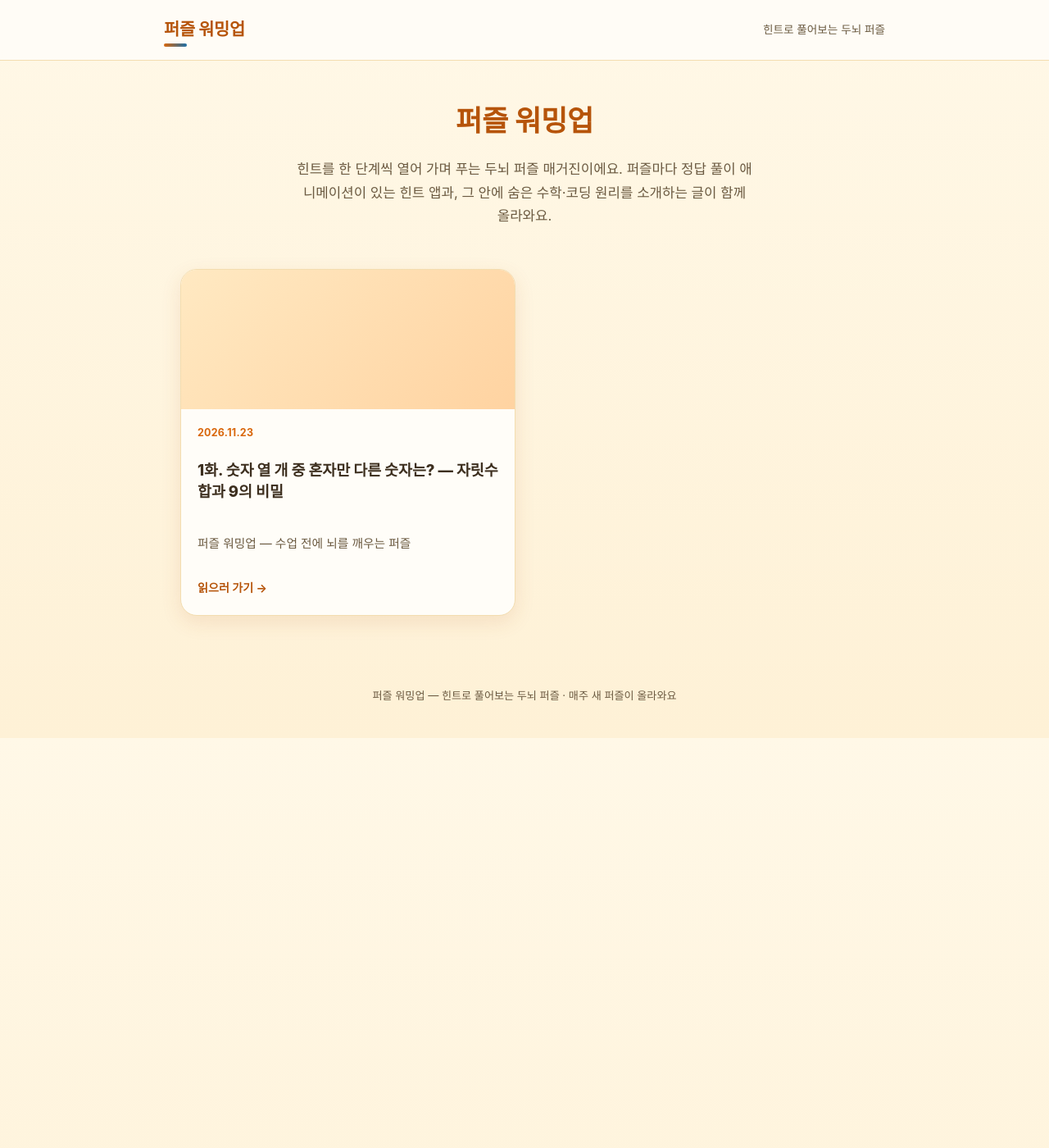
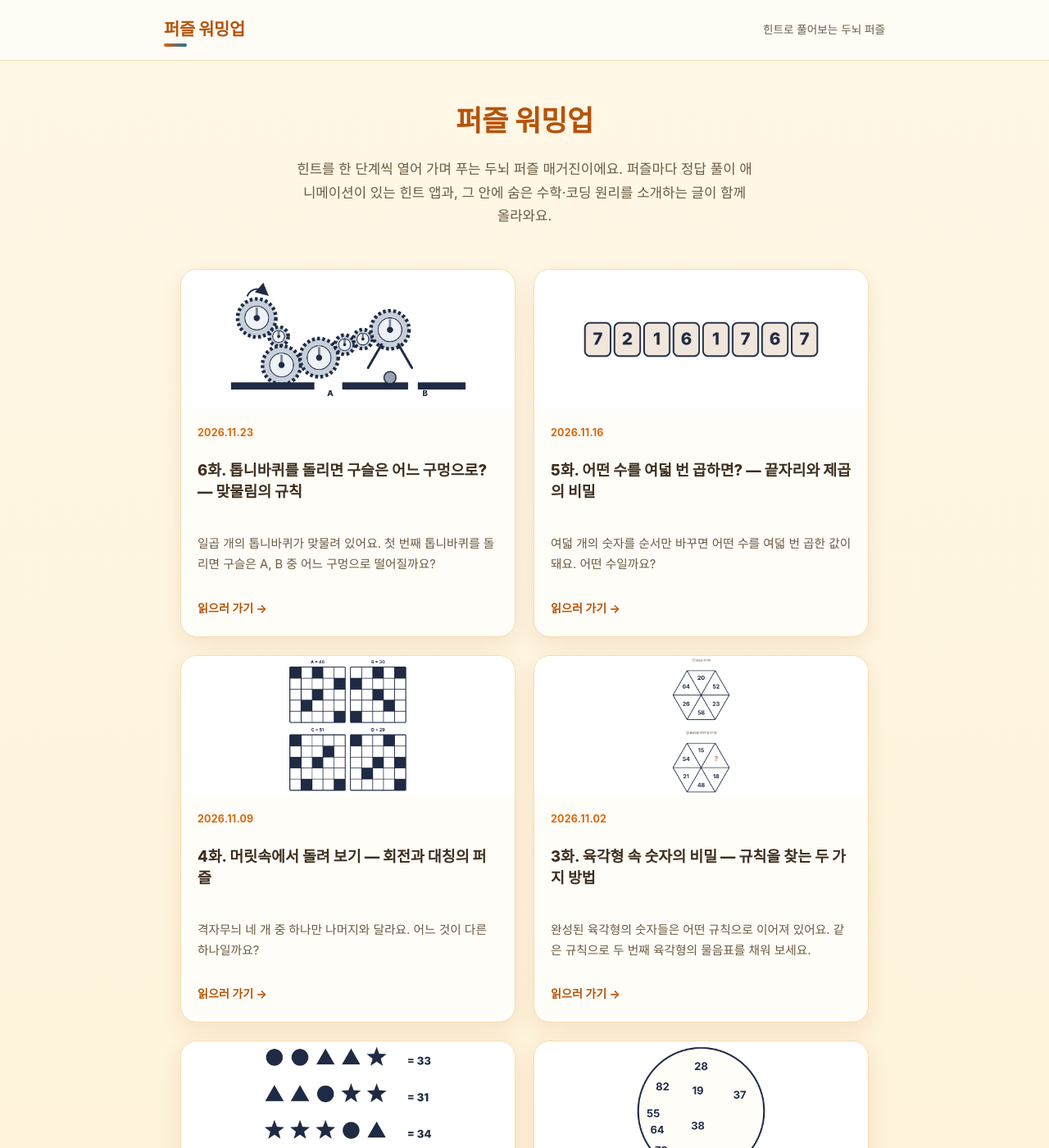
Before and after one commit to ssnkoster/puzzle, a Jekyll site: the page built from index.md, in a window 1280 px wide and 1400 px high. Shown: the whole window at 82% size. Built offline with Jekyll 4.4.1, drawn with Linux system fonts in a browser that asks for light colours; some of the changed text lies outside the part shown.

Commit message:
기사 6편 + 대표 이미지 + 인라인 퍼즐

````diff
--- /dev/null
+++ b/_posts/2026-10-19-digit-sum.md
@@ -0,0 +1,39 @@
+---
+layout: post
+title: "1화. 숫자 열 개 중 혼자만 다른 숫자는? — 자릿수 합과 9의 비밀"
+date: 2026-10-19
+thumbnail: /assets/episodes/011-circle/thumb.png
+---
+
+원 안의 두 자리 숫자 열 개 중 아홉 개에는 공통점이 있고, 딱 하나만 달라요. 어떤 숫자일까요?
+
+---
+
+## 지금 바로 풀어 보세요
+
+힌트 버튼을 누르면 한 번에 하나씩 힌트가 열려요. 마지막 힌트 뒤에는 정답이 풀이 과정과 함께 천천히 나타나요.
+
+<iframe class="puzzle-frame" src="/puzzle/demos/011-circle/" title="퍼즐 011" loading="lazy"></iframe>
+<p class="puzzle-open"><a href="/puzzle/demos/011-circle/">새 창에서 크게 열기 ↗</a></p>
+
+풀이의 열쇠는 숫자를 보는 관점을 바꾸는 거예요. 크기, 홀짝, 그리고 **각 자리 숫자의 합**까지 하나씩 살펴보세요.
+
+## 한 걸음 더: 자릿수 합은 왜 쓸모가 있을까?
+
+어떤 수의 자릿수 합을 9로 나눈 나머지는 **원래 수를 9로 나눈 나머지와 같아요.** 10, 100, 1000…은 모두 9로 나누면 나머지가 1이라서, 34 = 3×10 + 4는 9로 나눈 나머지가 3+4와 같거든요. 그래서 자릿수 합이 9의 배수이면 그 수도 9의 배수예요. (예: 738 → 7+3+8=18 → 9의 배수)
+
+## 코딩으로 해석하기
+
+```python
+def digit_sum(n):
+    return sum(int(c) for c in str(n))
+
+nums = [28, 82, 19, 37, 55, 64, 38, 73, 91, 46]
+print([digit_sum(n) for n in nums])
+```
+
+`n % 9`와 `digit_sum(n) % 9`를 비교해 보면 항상 같다는 걸 확인할 수 있어요.
+
+---
+
+*출처: 《멘사 창의력 퍼즐 Mensa Mind Maze Quest》 존 브렘너 지음 · 권태은 옮김 · 보누스 (퍼즐 011)*
--- /dev/null
+++ b/_posts/2026-10-26-shape-equations.md
@@ -0,0 +1,40 @@
+---
+layout: post
+title: "2화. 도형이 숫자라고? — 연립방정식을 눈으로 푸는 법"
+date: 2026-10-26
+thumbnail: /assets/episodes/053-shapes/thumb.png
+---
+
+●, ▲, ★ 도형들이 줄마다 더해져 있고 합이 적혀 있어요. 마지막 줄의 합은 얼마일까요?
+
+---
+
+## 지금 바로 풀어 보세요
+
+힌트 버튼을 누르면 한 번에 하나씩 힌트가 열려요. 마지막 힌트 뒤에는 정답이 풀이 과정과 함께 천천히 나타나요.
+
+<iframe class="puzzle-frame" src="/puzzle/demos/053-shapes/" title="퍼즐 053" loading="lazy"></iframe>
+<p class="puzzle-open"><a href="/puzzle/demos/053-shapes/">새 창에서 크게 열기 ↗</a></p>
+
+각 줄을 식으로 보고, **두 줄을 빼면** 무엇이 사라지는지 살펴보세요. 도형 하나의 값이 보이기 시작해요.
+
+## 한 걸음 더: 이게 바로 연립방정식이에요
+
+도형을 문자로 바꾸면 ●=a, ▲=b, ★=c인 세 개의 식이 돼요. 이렇게 식이 여러 개 있을 때, 한 식에서 다른 식을 빼서 문자를 하나씩 없애 나가는 방법을 **소거법**이라고 해요. 퍼즐에서는 두 줄을 빼면 도형이 일부만 남아서 ● − ★ = 2 같은 간단한 관계가 나와요.
+
+## 코딩으로 해석하기
+
+```python
+import numpy as np
+# 각 줄의 (●, ▲, ★) 개수와 합
+A = np.array([[2, 2, 1], [1, 2, 2], [1, 1, 3]])
+s = np.array([33, 31, 34])
+a, b, c = np.linalg.solve(A, s)
+print(a, b, c, 2*a + b + c)
+```
+
+컴퓨터는 이 계산을 한 줄로 해요. 하지만 손으로 소거법을 해 보면 **왜 그 값이 나오는지** 이해할 수 있어요.
+
+---
+
+*출처: 《멘사 창의력 퍼즐 Mensa Mind Maze Quest》 존 브렘너 지음 · 권태은 옮김 · 보누스 (퍼즐 053)*
--- /dev/null
+++ b/_posts/2026-11-02-hexagon-rule.md
@@ -0,0 +1,41 @@
+---
+layout: post
+title: "3화. 육각형 속 숫자의 비밀 — 규칙을 찾는 두 가지 방법"
+date: 2026-11-02
+thumbnail: /assets/episodes/018-hexagon/thumb.png
+---
+
+완성된 육각형의 숫자들은 어떤 규칙으로 이어져 있어요. 같은 규칙으로 두 번째 육각형의 물음표를 채워 보세요.
+
+---
+
+## 지금 바로 풀어 보세요
+
+힌트 버튼을 누르면 한 번에 하나씩 힌트가 열려요. 마지막 힌트 뒤에는 정답이 풀이 과정과 함께 천천히 나타나요.
+
+<iframe class="puzzle-frame" src="/puzzle/demos/018-hexagon/" title="퍼즐 018" loading="lazy"></iframe>
+<p class="puzzle-open"><a href="/puzzle/demos/018-hexagon/">새 창에서 크게 열기 ↗</a></p>
+
+이웃한 숫자끼리 어떤 계산을 하면 다음 숫자가 나올까요? 계산이 **번갈아** 바뀌는지도 살펴보세요.
+
+## 한 걸음 더: 두 연산을 합치면?
+
+규칙은 "(+6)을 하고 ×2", 그다음엔 "(−6)을 하고 ÷2"가 번갈아 나와요. 두 번째 계산은 첫 번째 계산을 **되돌리는 연산**이라 2단계를 거치면 처음 값이 +3 만큼만 달라져요. 이렇게 **여러 연산을 이어 붙인 것을 함수의 합성**이라고 해요.
+
+## 코딩으로 해석하기
+
+```python
+def f(x): return (x + 6) * 2
+def g(x): return (x - 6) / 2
+
+x = 20
+for i in range(5):
+    x = f(x) if i % 2 == 0 else g(x)
+    print(x)
+```
+
+`f`와 `g`를 바꿔 가며 실행해 보세요. 다른 규칙으로도 같은 퍼즐을 만들 수 있어요.
+
+---
+
+*출처: 《멘사 창의력 퍼즐 Mensa Mind Maze Quest》 존 브렘너 지음 · 권태은 옮김 · 보누스 (퍼즐 018)*
--- /dev/null
+++ b/_posts/2026-11-09-grid-rotation.md
@@ -0,0 +1,42 @@
+---
+layout: post
+title: "4화. 머릿속에서 돌려 보기 — 회전과 대칭의 퍼즐"
+date: 2026-11-09
+thumbnail: /assets/episodes/017-grid/thumb.png
+---
+
+격자무늬 네 개 중 하나만 나머지와 달라요. 어느 것이 다른 하나일까요?
+
+---
+
+## 지금 바로 풀어 보세요
+
+힌트 버튼을 누르면 한 번에 하나씩 힌트가 열려요. 마지막 힌트 뒤에는 정답이 풀이 과정과 함께 천천히 나타나요.
+
+<iframe class="puzzle-frame" src="/puzzle/demos/017-grid/" title="퍼즐 017" loading="lazy"></iframe>
+<p class="puzzle-open"><a href="/puzzle/demos/017-grid/">새 창에서 크게 열기 ↗</a></p>
+
+그림을 머릿속에서 돌려 보세요. **돌렸을 때 겹치면 같은 그림**이에요. 뒤집어야만 겹치는 그림은 어떨까요?
+
+## 한 걸음 더: 돌리기와 뒤집기는 달라요
+
+정사각형 그림은 90°씩 네 번 돌려서 같은 모양을 만들 수 있어요. 하지만 **뒤집기(거울상)**는 아무리 돌려도 만들 수 없어요. 왼손과 오른손을 떠올려 보세요. 닮았지만 아무리 돌려도 겹치지 않죠. 수학에서는 이런 돌리기·뒤집기의 모음을 **대칭**으로 다뤄요.
+
+## 코딩으로 해석하기
+
+```python
+import numpy as np
+A = np.array([[1,0,1,0,0],[0,0,0,0,1],[0,0,1,0,0],[0,1,0,0,0],[0,0,0,0,1]])
+B = np.array([[0,0,1,0,1],[1,0,0,0,0],[0,0,1,0,0],[0,0,0,1,0],[1,0,0,0,0]])
+
+def same_by_rotation(x, y):
+    return any(np.array_equal(np.rot90(x, k), y) for k in range(4))
+
+print(same_by_rotation(A, B), same_by_rotation(A, np.fliplr(B)))
+```
+
+회전만으로 같은지, 뒤집기까지 필요한지를 코드로 확인할 수 있어요.
+
+---
+
+*출처: 《멘사 창의력 퍼즐 Mensa Mind Maze Quest》 존 브렘너 지음 · 권태은 옮김 · 보누스 (퍼즐 017)*
--- /dev/null
+++ b/_posts/2026-11-16-square-root.md
@@ -0,0 +1,36 @@
+---
+layout: post
+title: "5화. 어떤 수를 여덟 번 곱하면? — 끝자리와 제곱의 비밀"
+date: 2026-11-16
+thumbnail: /assets/episodes/034-square/thumb.png
+---
+
+여덟 개의 숫자를 순서만 바꾸면 어떤 수를 여덟 번 곱한 값이 돼요. 어떤 수일까요?
+
+---
+
+## 지금 바로 풀어 보세요
+
+힌트 버튼을 누르면 한 번에 하나씩 힌트가 열려요. 마지막 힌트 뒤에는 정답이 풀이 과정과 함께 천천히 나타나요.
+
+<iframe class="puzzle-frame" src="/puzzle/demos/034-square/" title="퍼즐 034" loading="lazy"></iframe>
+<p class="puzzle-open"><a href="/puzzle/demos/034-square/">새 창에서 크게 열기 ↗</a></p>
+
+제곱수의 **끝자리**에는 올 수 없는 숫자가 있어요. 그걸 알면 후보가 확 줄어들어요.
+
+## 한 걸음 더: 제곱수의 끝자리
+
+어떤 수를 제곱한 값의 끝자리는 0, 1, 4, 5, 6, 9 중 하나뿐이에요. 2, 3, 7, 8로 끝나는 제곱수는 없어요. 끝자리가 정해지면 **큰 수를 다 계산하지 않고도 후보를 걸러낼** 수 있어요.
+
+## 코딩으로 해석하기
+
+```python
+print(sorted({(n * n) % 10 for n in range(100)}))
+print(8 ** 8)
+```
+
+위 코드로 끝자리를 확인해 보세요. 어떤 수를 여덟 번 곱하는 것은 제곱근을 세 번 구하는 것과 같아요.
+
+---
+
+*출처: 《멘사 창의력 퍼즐 Mensa Mind Maze Quest》 존 브렘너 지음 · 권태은 옮김 · 보누스 (퍼즐 034)*
--- /dev/null
+++ b/_posts/2026-11-23-gears.md
@@ -0,0 +1,39 @@
+---
+layout: post
+title: "6화. 톱니바퀴를 돌리면 구슬은 어느 구멍으로? — 맞물림의 규칙"
+date: 2026-11-23
+thumbnail: /assets/episodes/008-gear/thumb.png
+---
+
+일곱 개의 톱니바퀴가 맞물려 있어요. 첫 번째 톱니바퀴를 돌리면 구슬은 A, B 중 어느 구멍으로 떨어질까요?
+
+---
+
+## 지금 바로 풀어 보세요
+
+힌트 버튼을 누르면 한 번에 하나씩 힌트가 열려요. 마지막 힌트 뒤에는 정답이 풀이 과정과 함께 천천히 나타나요.
+
+<iframe class="puzzle-frame" src="/puzzle/demos/008-gear/" title="퍼즐 008" loading="lazy"></iframe>
+<p class="puzzle-open"><a href="/puzzle/demos/008-gear/">새 창에서 크게 열기 ↗</a></p>
+
+맞물린 톱니바퀴는 서로 **반대 방향**으로 돌아요. 일곱 개를 하나씩 따라가 보세요.
+
+## 한 걸음 더: 맞물림 횟수와 방향
+
+톱니바퀴가 한 번 맞물릴 때마다 회전 방향이 바뀌어요. 그래서 맞물림 횟수가 **짝수**면 첫 번째와 마지막 톱니바퀴는 같은 방향으로 돌고, **홀수**면 반대 방향으로 돌아요. 또 톱니 수가 적은 바퀴가 더 빨리 돌아요. 반지름이 절반이면 속도는 두 배예요.
+
+## 코딩으로 해석하기
+
+```python
+gears = 7
+direction = "시계"
+for i in range(1, gears):
+    direction = "반시계" if direction == "시계" else "시계"
+    print(i + 1, "번째 톱니바퀴:", direction)
+```
+
+바퀴 수를 바꿔 보며 마지막 바퀴의 방향이 어떻게 달라지는지 확인해 보세요.
+
+---
+
+*출처: 《멘사 창의력 퍼즐 Mensa Mind Maze Quest》 존 브렘너 지음 · 권태은 옮김 · 보누스 (퍼즐 008)*
--- a/assets/css/style.css
+++ b/assets/css/style.css
@@ -134,9 +134,9 @@ img { max-width: 100%; border-radius: 14px; display: block; }
 .episode-thumb {
   width: 100%;
   height: 170px;
-  object-fit: cover;
+  object-fit: contain;
+  background-color: #fff;
   border-radius: 0;
-  background: linear-gradient(135deg, #ffe9c2, #ffd3a1);
 }
 .episode-body {
   padding: 18px 20px 22px;
@@ -271,3 +271,6 @@ img { max-width: 100%; border-radius: 14px; display: block; }
   color: var(--ink-soft);
   font-size: 0.82em;
 }
+
+.post-content .puzzle-frame{width:100%;height:clamp(640px,92vh,900px);border:1px solid #e5ddf0;border-radius:14px;background:#f7f4fb;margin:12px 0}
+.post-content .puzzle-open{font-size:13px;text-align:right;margin:0}
````
Also changed, not shown: _old/2026-11-23-digit-sum-mod9.md (renamed from _posts/2026-11-23-digit-sum-mod9.md), assets/episodes/008-gear/thumb.png (added), assets/episodes/011-circle/thumb.png (added), assets/episodes/017-grid/thumb.png (added), assets/episodes/018-hexagon/thumb.png (added), assets/episodes/034-square/thumb.png (added), assets/episodes/053-shapes/thumb.png (added).
